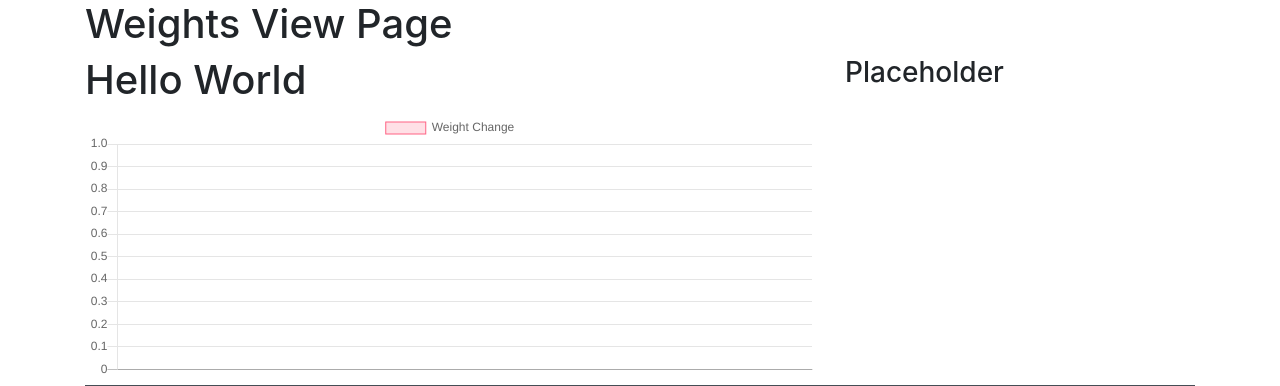
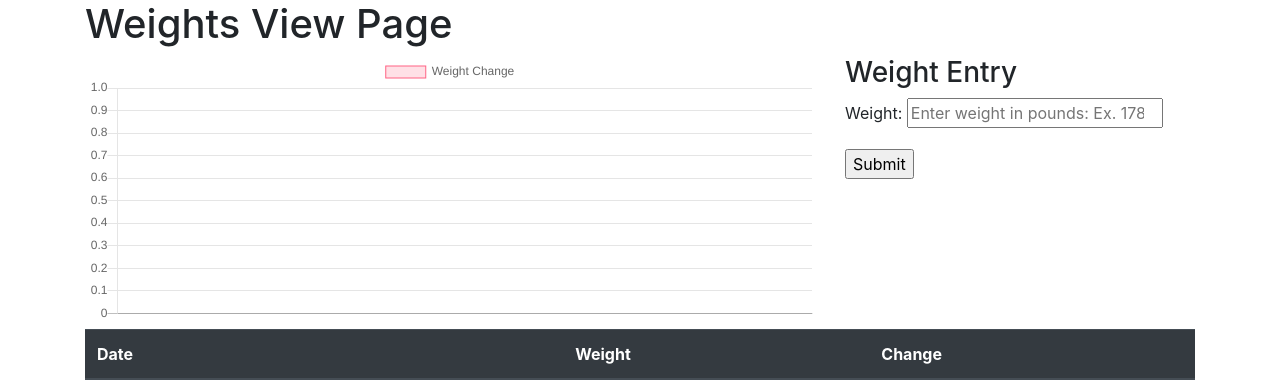
Before and after one commit to jpkim921/track-your-weight, a Django app: page / in a window 1280 px wide. Shown: the top 386 px of the page. Run offline with Django 3.2, Linux system fonts and the light colour scheme; data comes from the database, SQL or seed files in the repository; both versions use the stored data as it was after the commit; data that the repository does not hold is empty; some libraries are stand-ins or nearby versions.

Commit message:
add weight entry form to main page

```diff
--- a/weights/templates/weights/base.html
+++ b/weights/templates/weights/base.html
@@ -1,3 +1,5 @@
+{% load static %}
+
 <!DOCTYPE html>
 <html lang="en">
   <head>
--- a/weights/templates/weights/weight_entry.html
+++ b/weights/templates/weights/weight_entry.html
@@ -1,7 +1,7 @@
 {% extends 'weights/base.html' %}
 
 
-{% block content %}
+{% block form-field %}
 <h3>Weight Entry</h3>
 
     <form action="" method=POST>{% csrf_token %}
--- a/weights/templates/weights/weights_view.html
+++ b/weights/templates/weights/weights_view.html
@@ -82,13 +82,17 @@
 
 <div class="row">
   <div class="col-sm-8">
-    <h1>Hello World</h1>
     <div class="canvas-container">
       <canvas id="weight-chart" width="200" height="75"></canvas>
     </div>
   </div>
   <div class="col-sm-4">
-    <h3>Placeholder</h3>
+    <h3>Weight Entry</h3>
+
+    <form action="" method=POST>{% csrf_token %}
+        {{ weight_entry_form.as_p }}
+        <input type="submit">
+    </form>
   </div>
 </div>
 
--- a/weights/views.py
+++ b/weights/views.py
@@ -12,10 +12,29 @@ def weights_view(request):
     weights_ascending = Weight.objects.all()
     weights_descending = weights_ascending[::-1]
 
+    # form
+    weight_entry_form = WeightForm()
+
+    if request.method == "POST":
+
+      weight_entry_form = WeightForm(request.POST)
+
+    if weight_entry_form.is_valid():
+      weight_entry = weight_entry_form.save(commit=False)
+
+      if len(Weight.objects.all()) != 0:
+        previous_weight = Weight.objects.all()[::-1][0]
+        weight_entry.change = weight_entry.weight - previous_weight.weight
+        weight_entry.save()
+
+      weight_entry.save()
+      return redirect('/')
 
     context = {
         'weights_ascending': weights_ascending,
-        'weights_descending': weights_descending
+        'weights_descending': weights_descending,
+        'weight_entry_form': weight_entry_form
+
     }
     return render(request, 'weights/weights_view.html', context)
 
```
Also changed, not shown: db.sqlite3.
